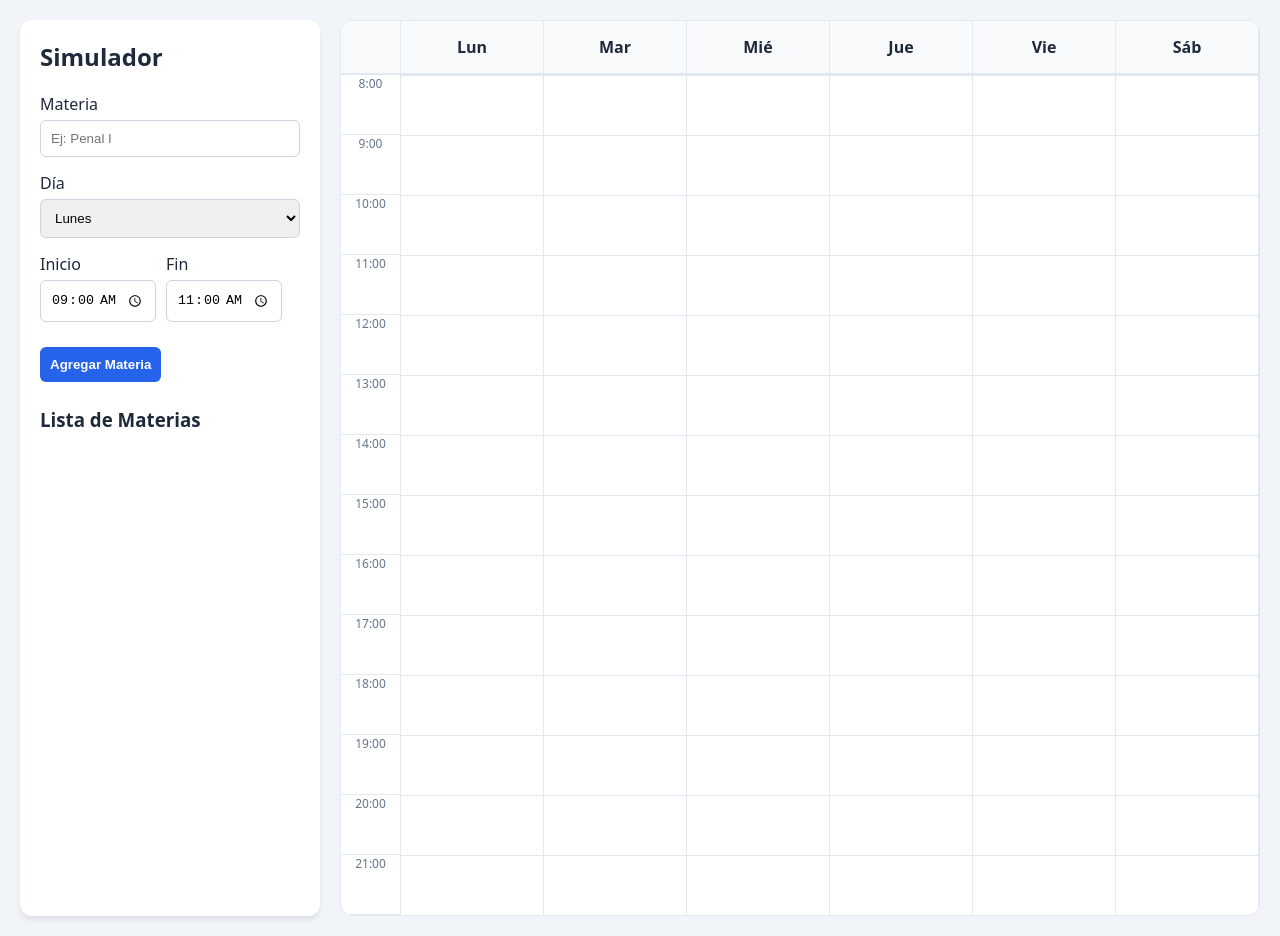
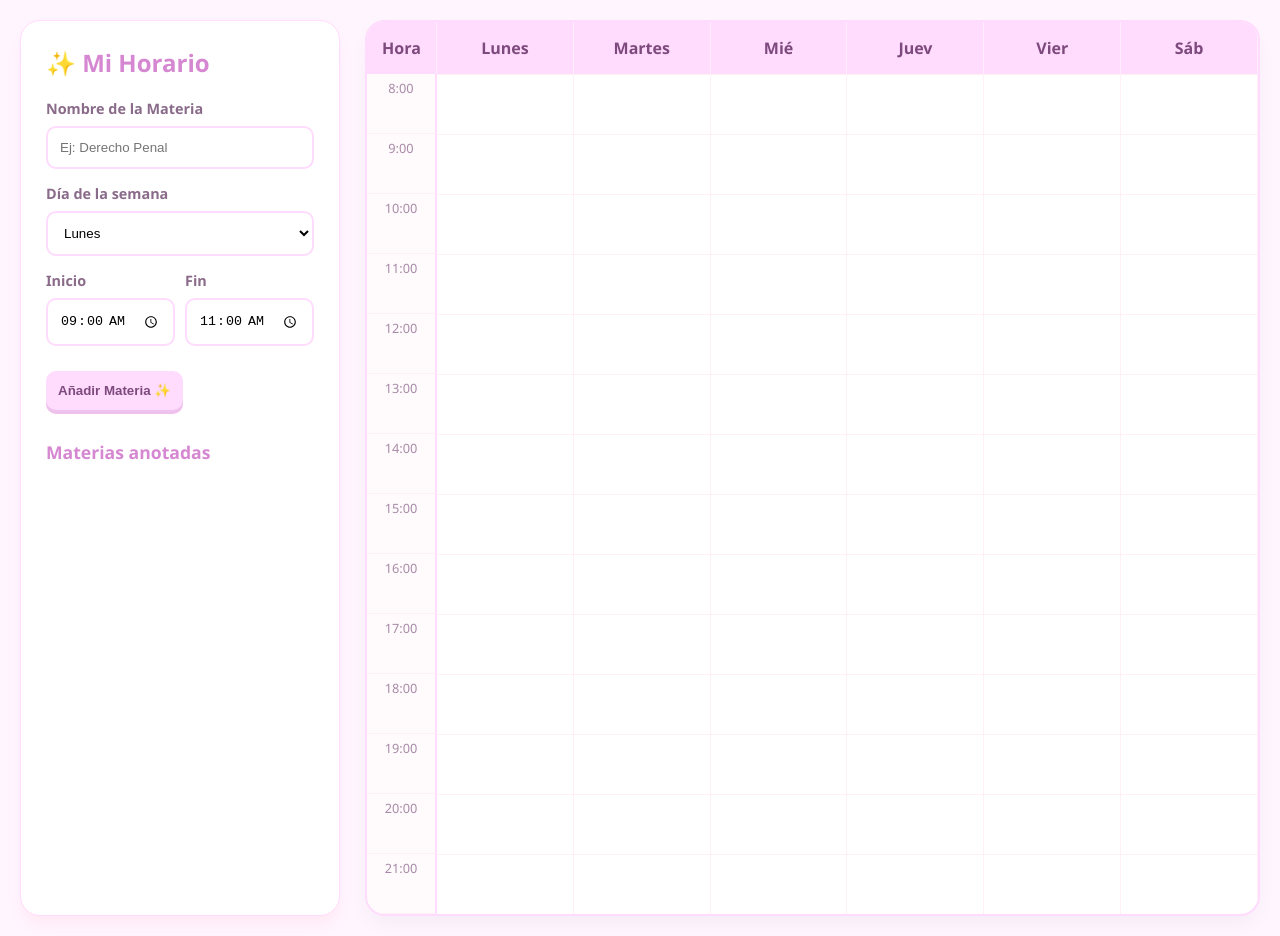
Before and after one commit to notdesserved/planificador-semanal, a plain HTML site: page index.html in a window 1280 px wide. Drawn offline with Linux system fonts and the light colour scheme.

Commit message:
Refactor HTML structure and styles for planner

```diff
--- a/index.html
+++ b/index.html
@@ -1,52 +1,170 @@
-<!DOCTYPE html>
+<!doctype html>
 <html lang="es">
   <head>
-    <meta charset="UTF-8">
-    <meta name="viewport" content="width=device-width, initial-scale=1.0">
-    <title>Simulador de Horarios Académicos v2</title>
+    <meta charset="UTF-8" />
+    <meta name="viewport" content="width=device-width, initial-scale=1.0" />
+    <title>Planificador Semanal</title>
     <style>
       :root {
-            --primary: #2563eb;
-            --bg: #f1f5f9;
-            --grid-line: #e2e8f0;
-            --hour-height: 60px; /* 1 hora = 60px para que 1 min = 1px */
+        --primary-pink: #ffdbfd;
+        --dark-pink: #f8b4f4;
+        --text-dark: #4a3a4a;
+        --bg: #fff5ff;
+        --hour-height: 60px;
       }
 
-        body { font-family: system-ui, -apple-system, sans-serif; background: var(--bg); margin: 0; padding: 20px; color: #1e293b; }
+      body {
+        font-family: 'Segoe UI', Tahoma, Geneva, Verdana, sans-serif;
+        background: var(--bg);
+        margin: 0;
+        padding: 20px;
+        color: var(--text-dark);
+      }
 
-        .layout { display: grid; grid-template-columns: 300px 1fr; gap: 20px; max-width: 1400px; margin: auto; }
+      .layout {
+        display: grid;
+        grid-template-columns: 320px 1fr;
+        gap: 25px;
+        max-width: 1400px;
+        margin: auto;
+      }
 
       /* Panel Control */
-        .card { background: white; padding: 20px; border-radius: 12px; box-shadow: 0 4px 6px -1px rgba(0,0,0,0.1); }
-        .input-group { margin-bottom: 15px; display: flex; flex-direction: column; gap: 5px; }
-        input, select, button { padding: 10px; border: 1px solid #cbd5e1; border-radius: 6px; outline: none; }
-        button { background: var(--primary); color: white; border: none; font-weight: 600; cursor: pointer; margin-top: 10px; }
-        button:hover { background: #1d4ed8; }
+      .card {
+        background: white;
+        padding: 25px;
+        border-radius: 20px;
+        box-shadow: 0 10px 15px -3px rgba(255, 182, 193, 0.2);
+        border: 1px solid var(--primary-pink);
+      }
+
+      h2,
+      h3 {
+        color: #d687d1;
+        margin-top: 0;
+      }
+
+      .input-group {
+        margin-bottom: 15px;
+        display: flex;
+        flex-direction: column;
+        gap: 8px;
+      }
+
+      label {
+        font-size: 0.9rem;
+        font-weight: 600;
+        color: #8a6b8a;
+      }
+
+      input,
+      select {
+        padding: 12px;
+        border: 2px solid var(--primary-pink);
+        border-radius: 10px;
+        outline: none;
+        background: #fff;
+        transition: border-color 0.3s;
+      }
+
+      input:focus {
+        border-color: var(--dark-pink);
+      }
+
+      button {
+        background: var(--primary-pink);
+        color: #7d4a7d;
+        border: none;
+        font-weight: bold;
+        cursor: pointer;
+        margin-top: 10px;
+        padding: 12px;
+        border-radius: 10px;
+        transition: all 0.3s ease;
+        box-shadow: 0 4px 0px #eec2ec;
+      }
+
+      button:hover {
+        background: var(--dark-pink);
+        transform: translateY(-2px);
+        box-shadow: 0 6px 0px #eec2ec;
+      }
+
+      button:active {
+        transform: translateY(0px);
+        box-shadow: 0 2px 0px #eec2ec;
+      }
 
       /* Grilla */
-        .schedule-container { background: white; border-radius: 12px; overflow: hidden; border: 1px solid var(--grid-line); display: flex; flex-direction: column; position: relative; min-width: 700px; }
+      .schedule-container {
+        background: white;
+        border-radius: 20px;
+        overflow: hidden;
+        border: 2px solid var(--primary-pink);
+        display: flex;
+        flex-direction: column;
+        position: relative;
+        min-width: 750px;
+        box-shadow: 0 10px 25px -5px rgba(0, 0, 0, 0.05);
+      }
 
-        .days-header { display: grid; grid-template-columns: 60px repeat(6, 1fr); background: #f8fafc; border-bottom: 2px solid var(--grid-line); }
-        .day-label { padding: 15px; text-align: center; font-weight: bold; border-right: 1px solid var(--grid-line); }
+      .days-header {
+        display: grid;
+        grid-template-columns: 70px repeat(6, 1fr);
+        background: var(--primary-pink);
+        color: #7d4a7d;
+      }
 
-        .grid-body { display: grid; grid-template-columns: 60px repeat(6, 1fr); position: relative; height: calc(14 * var(--hour-height)); }
+      .day-label {
+        padding: 15px;
+        text-align: center;
+        font-weight: bold;
+        border-right: 1px solid rgba(255, 255, 255, 0.5);
+      }
 
-        /* Líneas de las horas */
-        .time-labels { display: flex; flex-direction: column; }
-        .time-label { height: var(--hour-height); display: flex; align-items: flex-start; justify-content: center; font-size: 0.75rem; color: #64748b; border-bottom: 1px solid var(--grid-line); border-right: 1px solid var(--grid-line); box-sizing: border-box; }
+      .grid-body {
+        display: grid;
+        grid-template-columns: 70px repeat(6, 1fr);
+        position: relative;
+        height: calc(14 * var(--hour-height));
+      }
 
-        .day-column { position: relative; border-right: 1px solid var(--grid-line); background-image: linear-gradient(var(--grid-line) 1px, transparent 1px); background-size: 100% var(--hour-height); }
+      .time-labels {
+        display: flex;
+        flex-direction: column;
+        background: #fffafb;
+      }
+      .time-label {
+        height: var(--hour-height);
+        display: flex;
+        align-items: flex-start;
+        justify-content: center;
+        font-size: 0.8rem;
+        color: #a88ba8;
+        border-bottom: 1px solid #fff0f5;
+        border-right: 2px solid var(--primary-pink);
+        box-sizing: border-box;
+        padding-top: 5px;
+      }
 
-        /* Bloques de materias */
+      .day-column {
+        position: relative;
+        border-right: 1px solid #fff0f5;
+        background-image: linear-gradient(#fff0f5 1px, transparent 1px);
+        background-size: 100% var(--hour-height);
+      }
+
+      /* Bloques de materias Rositas */
       .subject-block {
         position: absolute;
-            left: 4px; right: 4px;
-            background: rgba(37, 99, 235, 0.15);
-            border: 2px solid var(--primary);
-            border-radius: 6px;
-            padding: 5px;
-            font-size: 0.8rem;
-            color: var(--primary);
+        left: 5px;
+        right: 5px;
+        background: var(--primary-pink);
+        border: 2px solid var(--dark-pink);
+        border-radius: 8px;
+        padding: 8px;
+        font-size: 0.85rem;
+        color: #7d4a7d;
         overflow: hidden;
         z-index: 10;
         box-sizing: border-box;
@@ -54,23 +172,55 @@
         flex-direction: column;
         justify-content: center;
         text-align: center;
+        box-shadow: 0 2px 5px rgba(214, 135, 209, 0.2);
       }
 
-        .subject-item { display: flex; justify-content: space-between; padding: 8px; background: #f8fafc; margin-bottom: 5px; border-radius: 4px; font-size: 0.85rem; border-left: 4px solid var(--primary); }
-        .btn-del { color: #ef4444; cursor: pointer; font-weight: bold; border: none; background: none; padding: 0 5px; }
+      .subject-item {
+        display: flex;
+        justify-content: space-between;
+        padding: 12px;
+        background: #fffaff;
+        margin-bottom: 10px;
+        border-radius: 8px;
+        font-size: 0.9rem;
+        border: 1px solid var(--primary-pink);
+        border-left: 6px solid var(--dark-pink);
+      }
+
+      .btn-del {
+        color: #ff85a1;
+        cursor: pointer;
+        font-weight: bold;
+        border: none;
+        background: none;
+        font-size: 1.2rem;
+      }
+      .btn-del:hover {
+        color: #ff4d6d;
+      }
+
+      #error-msg {
+        background: #fff0f0;
+        color: #ff4d6d;
+        padding: 10px;
+        border-radius: 8px;
+        border: 1px solid #ffd1d1;
+        margin-top: 10px;
+        display: none;
+        font-size: 0.85rem;
+      }
     </style>
   </head>
   <body>
-
     <div class="layout">
       <div class="card">
-        <h2 style="margin-top:0">Simulador</h2>
+        <h2>✨ Mi Horario</h2>
         <div class="input-group">
-            <label>Materia</label>
-            <input type="text" id="subjectName" placeholder="Ej: Penal I">
+          <label>Nombre de la Materia</label>
+          <input type="text" id="subjectName" placeholder="Ej: Derecho Penal" />
         </div>
         <div class="input-group">
-            <label>Día</label>
+          <label>Día de la semana</label>
           <select id="daySelect">
             <option value="0">Lunes</option>
             <option value="1">Martes</option>
@@ -80,31 +230,31 @@
             <option value="5">Sábado</option>
           </select>
         </div>
-        <div style="display: flex; gap: 10px;">
-            <div class="input-group">
+        <div style="display: flex; gap: 10px">
+          <div class="input-group" style="flex: 1">
             <label>Inicio</label>
-                <input type="time" id="startTime" value="09:00">
+            <input type="time" id="startTime" value="09:00" />
           </div>
-            <div class="input-group">
+          <div class="input-group" style="flex: 1">
             <label>Fin</label>
-                <input type="time" id="endTime" value="11:00">
+            <input type="time" id="endTime" value="11:00" />
           </div>
         </div>
-        <button onclick="addSubject()">Agregar Materia</button>
-        <div id="error-msg" style="color: #ef4444; font-size: 0.8rem; margin-top: 10px; display: none;"></div>
+        <button onclick="addSubject()">Añadir Materia ✨</button>
+        <div id="error-msg"></div>
 
-        <h3 style="margin-top: 25px;">Lista de Materias</h3>
+        <h3 style="margin-top: 30px; font-size: 1.1rem">Materias anotadas</h3>
         <div id="subjectsList"></div>
       </div>
 
       <div class="schedule-container">
         <div class="days-header">
-            <div class="day-label"></div>
-            <div class="day-label">Lun</div>
-            <div class="day-label">Mar</div>
+          <div class="day-label">Hora</div>
+          <div class="day-label">Lunes</div>
+          <div class="day-label">Martes</div>
           <div class="day-label">Mié</div>
-            <div class="day-label">Jue</div>
-            <div class="day-label">Vie</div>
+          <div class="day-label">Juev</div>
+          <div class="day-label">Vier</div>
           <div class="day-label">Sáb</div>
         </div>
         <div class="grid-body">
@@ -124,7 +274,6 @@
       const END_HOUR = 22;
       let subjects = [];
 
-    // Generar etiquetas de hora
       const timeLabelsContainer = document.getElementById('timeLabels');
       for (let h = START_HOUR; h < END_HOUR; h++) {
         const div = document.createElement('div');
@@ -145,80 +294,85 @@
         const endStr = document.getElementById('endTime').value;
         const errorDiv = document.getElementById('error-msg');
 
-        if (!name) return alert("Escribe el nombre");
+        if (!name) {
+          showError('Escribe el nombre de la materia.');
+          return;
+        }
 
         const startMin = timeToMinutes(startStr);
         const endMin = timeToMinutes(endStr);
         const limitStart = START_HOUR * 60;
         const limitEnd = END_HOUR * 60;
 
-        // Validaciones
         if (endMin <= startMin) {
-            showError("La hora de fin debe ser posterior al inicio.");
+          showError('La hora de fin debe ser posterior.');
           return;
         }
         if (startMin < limitStart || endMin > limitEnd) {
-            showError("Horario fuera de rango (8:00 a 22:00).");
+          showError('Fuera del rango (8am - 10pm).');
           return;
         }
 
-        // Colisiones
-        const collision = subjects.some(s => {
-            return s.day === day && (
-                (startMin >= s.start && startMin < s.end) ||
+        const collision = subjects.some((s) => {
+          return (
+            s.day === day &&
+            ((startMin >= s.start && startMin < s.end) ||
               (endMin > s.start && endMin <= s.end) ||
-                (startMin <= s.start && endMin >= s.end)
+              (startMin <= s.start && endMin >= s.end))
           );
         });
 
         if (collision) {
-            showError("¡Choque de horarios! Revisa otra opción.");
+          showError('Ese horario ya está ocupado.');
           return;
         }
 
         errorDiv.style.display = 'none';
-        const newSub = { id: Date.now(), name, day, start: startMin, end: endMin, startStr, endStr };
-        subjects.push(newSub);
+        subjects.push({
+          id: Date.now(),
+          name,
+          day,
+          start: startMin,
+          end: endMin,
+          startStr,
+          endStr,
+        });
         render();
+        document.getElementById('subjectName').value = '';
       }
 
       function showError(txt) {
         const errorDiv = document.getElementById('error-msg');
-        errorDiv.innerText = "⚠️ " + txt;
+        errorDiv.innerText = '❌ ' + txt;
         errorDiv.style.display = 'block';
       }
 
       function removeSubject(id) {
-        subjects = subjects.filter(s => s.id !== id);
+        subjects = subjects.filter((s) => s.id !== id);
         render();
       }
 
       function render() {
-        // Limpiar columnas y lista
-        document.querySelectorAll('.day-column').forEach(c => c.innerHTML = '');
+        document.querySelectorAll('.day-column').forEach((c) => (c.innerHTML = ''));
         const listContainer = document.getElementById('subjectsList');
         listContainer.innerHTML = '';
 
-        subjects.forEach(s => {
-            // Calcular posición
-            // Cada hora son 60px, por ende 1 minuto es 1px.
-            const top = (s.start - (START_HOUR * 60));
-            const height = (s.end - s.start);
+        subjects.forEach((s) => {
+          const top = s.start - START_HOUR * 60;
+          const height = s.end - s.start;
 
           const block = document.createElement('div');
           block.className = 'subject-block';
           block.style.top = `${top}px`;
           block.style.height = `${height}px`;
-            block.innerHTML = `<strong>${s.name}</strong><br>${s.startStr} - ${s.endStr}`;
-
+          block.innerHTML = `<strong>${s.name}</strong><br><small>${s.startStr} - ${s.endStr}</small>`;
           document.getElementById(`col-${s.day}`).appendChild(block);
 
-            // Lista lateral
           const item = document.createElement('div');
           item.className = 'subject-item';
           item.innerHTML = `
-                <div><b>${s.name}</b><br><small>Día ${s.day+1} | ${s.startStr}</small></div>
-                <button class="btn-del" onclick="removeSubject(${s.id})">✕</button>
+                <div><b>${s.name}</b><br><small>${s.startStr} - ${s.endStr}</small></div>
+                <button class="btn-del" onclick="removeSubject(${s.id})">×</button>
             `;
           listContainer.appendChild(item);
         });
```
Lines whose indentation alone changed are shown as unchanged.
